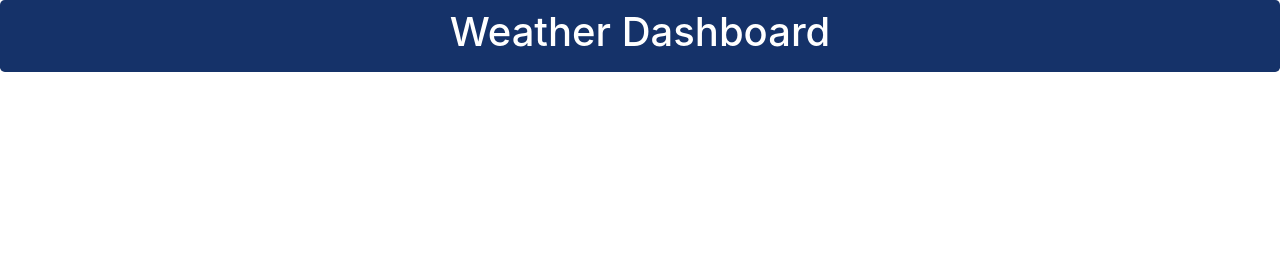
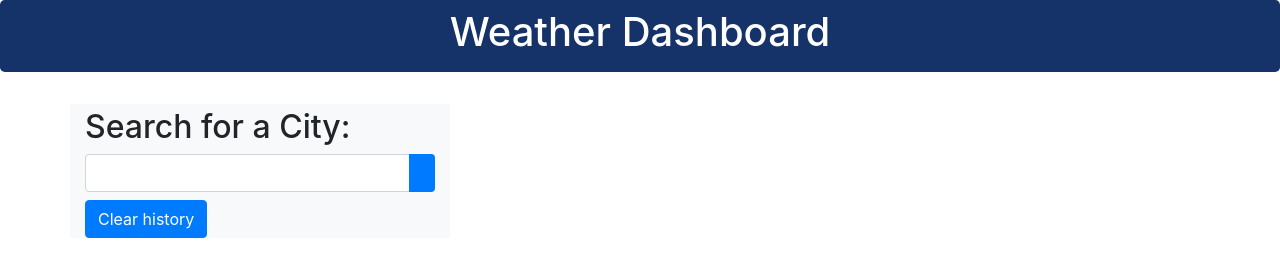
Before and after one commit to StephenSaylor/Weather-Dashboard, a plain HTML site: page index.html in a window 1280 px wide. Drawn offline with nearby package versions, Linux system fonts and the light colour scheme.

Commit message:
side city search container and clear history button

```diff
--- a/index.html
+++ b/index.html
@@ -12,7 +12,21 @@
 	<div class="jumbotron container-fluid text-center p-2" style="background-color:#153269 ;color: white;">
         <h1>Weather Dashboard</h1>
     </div>
+	<div class="container">
+        <div class="row">
+            <div class="col-sm-4 bg-light">
+                <h2 class="pt-1">Search for a City:</h2>
+                <div class="input-group mb-2">
+                    <input type="text" class="form-control"id="search-city" aria-label="City Search" aria-describedby="search-button">
+                    <div class="input-group-append">
+                        <button class="btn bg-primary text-white" id="search-button"><i class="fa fa-search"></i></button>
+                    </div>
+                </div>
+                <button class=" btn btn-primary" type="button" id="clear-history">Clear history</button>
+                <ul class="list-group">
 
+                </ul>
+            </div>
 
 </body>
 </html>
```
